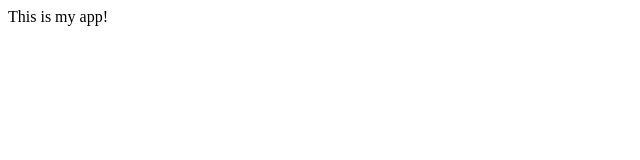
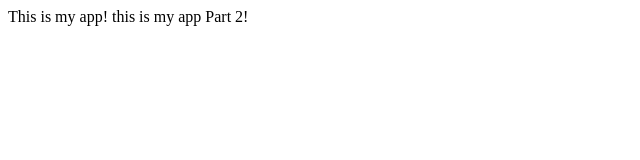
Before and after one commit to cmarotti/Git_Tutorial, a plain HTML site: page index.html in a window 1280 px wide. Shown: the whole page, without its empty margins (0-640 px from the left). Drawn offline with Linux system fonts and the light colour scheme.

Commit message:
adding app part 2

```diff
--- a/index.html
+++ b/index.html
@@ -6,6 +6,7 @@
 </head>
 <body>
         This is my app!
+        this is my app Part 2!
 </body>
 
 </html>
```
Also changed, not shown: app_part2.html (added, +1 -0 lines).
